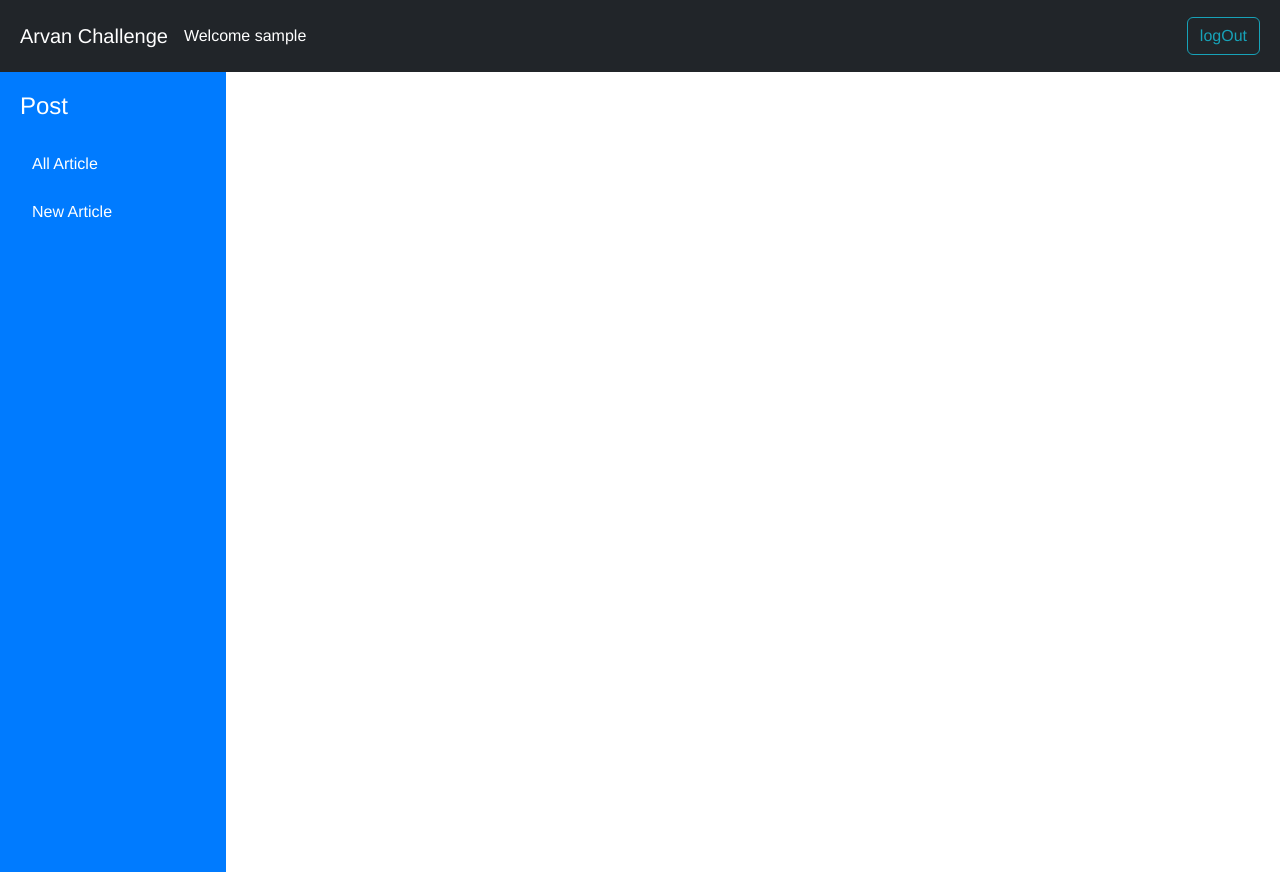
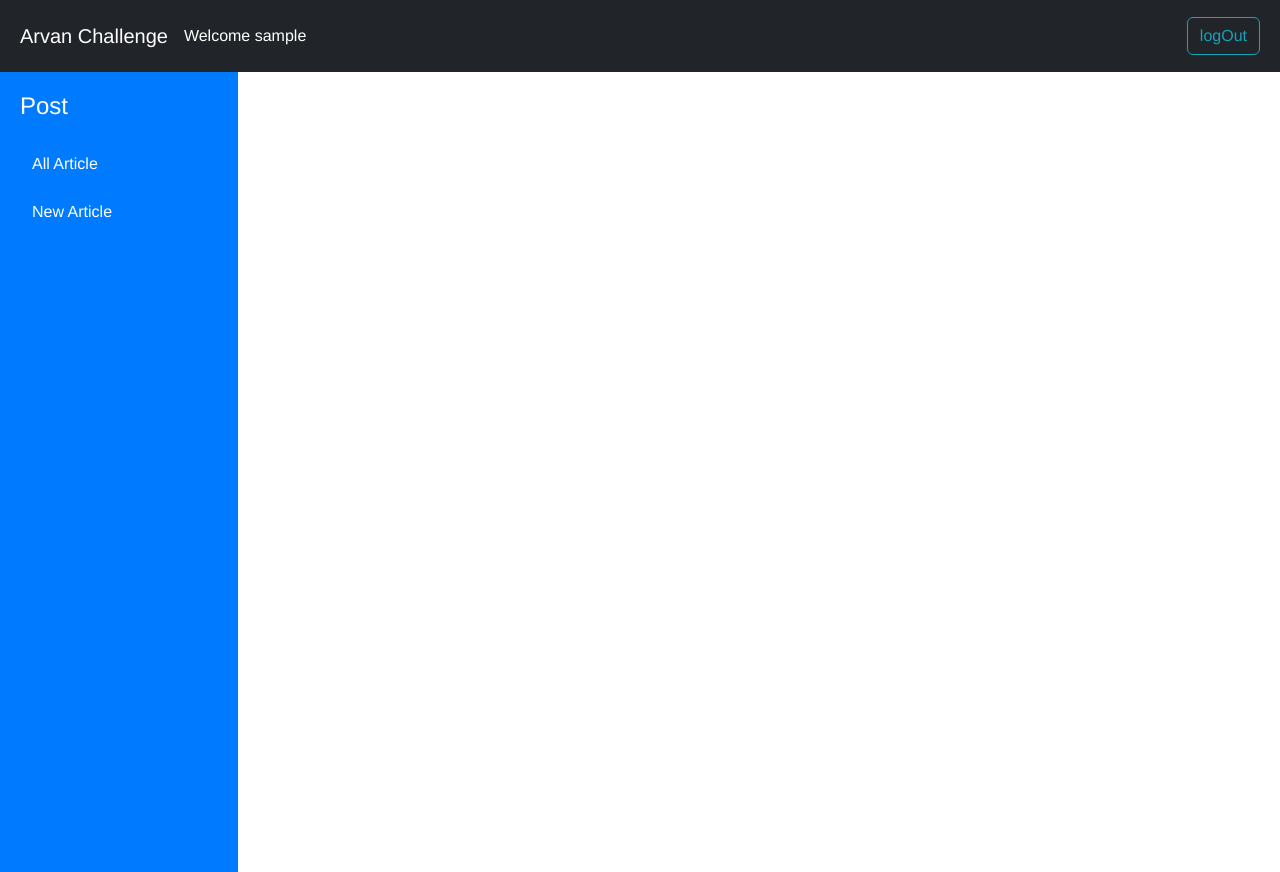
Before and after one commit to minaaaayk/Arvan-Chalange, a React (Create React App) app: page / in a window 1280 px wide. Built offline with nearby package versions, Linux system fonts and the light colour scheme; sample sign-in values are in the browser's storage.

Commit message:
:lipstick: remove inline style for `Dashboard`

```diff
--- a/src/components/sideBar/SideBar.tsx
+++ b/src/components/sideBar/SideBar.tsx
@@ -1,16 +1,9 @@
 import React from "react";
-import { Col } from "react-bootstrap";
 import { pages } from "../../data/Pages";
 import { SideBarWrapper } from "../wrappers/SideBarWrapper";
 import { AccordionComponent } from "./AccordionComponent";
 
-export const SideBar: React.FC = () => {
-  return (
-    <Col
-      style={{
-        maxWidth: "250px",
-      }}
-    >
+export const SideBar: React.FC = () => (
   <SideBarWrapper>
     {pages.map(({ title, accordion }, index) => {
       return (
@@ -26,6 +19,4 @@ export const SideBar: React.FC = () => {
       );
     })}
   </SideBarWrapper>
-    </Col>
 );
-};
--- a/src/components/wrappers/SideBarWrapper.tsx
+++ b/src/components/wrappers/SideBarWrapper.tsx
@@ -1,12 +1,15 @@
+import { Col } from "react-bootstrap";
 import styled from "styled-components";
 import { Color } from "../../constants";
 
-export const SideBarWrapper = styled.div`
+export const SideBarWrapper = styled(Col)`
   display: flex;
   flex-direction: column;
 
-  height: 100%;
+  min-height: 100%;
   width: 100%;
+
+  max-width: 250px;
 
   overflow: auto;
   background-color: ${Color.BS_blue};
--- a/src/routers/Routes.tsx
+++ b/src/routers/Routes.tsx
@@ -1,16 +1,14 @@
 import React from "react";
 import { Col } from "react-bootstrap";
 import { Route, Switch } from "react-router-dom";
+import styled from "styled-components";
 import { pages } from "../data/Pages";
 
-export const Routes: React.FC = () => {
-  return (
-    <Col style={{ padding: "2rem 1.25rem" }}>
+export const Routes: React.FC = () => (
+  <Content>
     {pages.map(({ path, accordion, component, innerPages }) => (
       <Switch>
-          {component && path && (
-            <Route exact path={path} component={component} />
-          )}
+        {component && path && <Route exact path={path} component={component} />}
 
         {accordion?.map(({ path, component }) => (
           <Route exact path={path} component={component} />
@@ -23,6 +21,9 @@ export const Routes: React.FC = () => {
         )}
       </Switch>
     ))}
-    </Col>
+  </Content>
 );
-};
+
+const Content = styled(Col)`
+  padding: 32px 30px;
+`;
```
Lines whose indentation alone changed are shown as unchanged.
